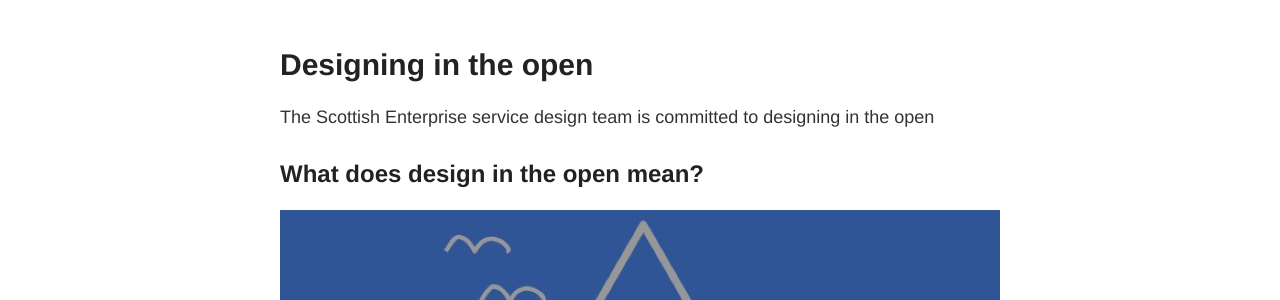
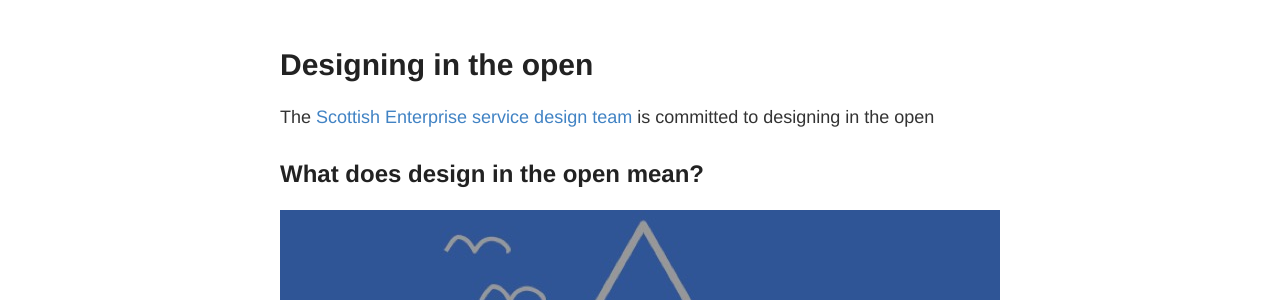
Before and after one commit to carl-watson/scotentSD.github.io, a Jekyll site: the page built from _posts/2019-10-10-designing-in-the-open.md, in a window 1280 px wide. Shown: the part 122-422 px from the top of the page. Built offline with Jekyll 4.4.1, drawn with Linux system fonts in a browser that asks for light colours; some of the changed lines change nothing that is shown.

Commit message:
DO - Added link

```diff
--- a/_posts/2019-10-10-designing-in-the-open.md
+++ b/_posts/2019-10-10-designing-in-the-open.md
@@ -3,7 +3,7 @@
 title: Designing in the open
 ---
 
-The Scottish Enterprise service design team is committed to designing in the open
+The [Scottish Enterprise service design team](https://scotentsd.github.io/) is committed to designing in the open
 
 <!--more-->
 
```
